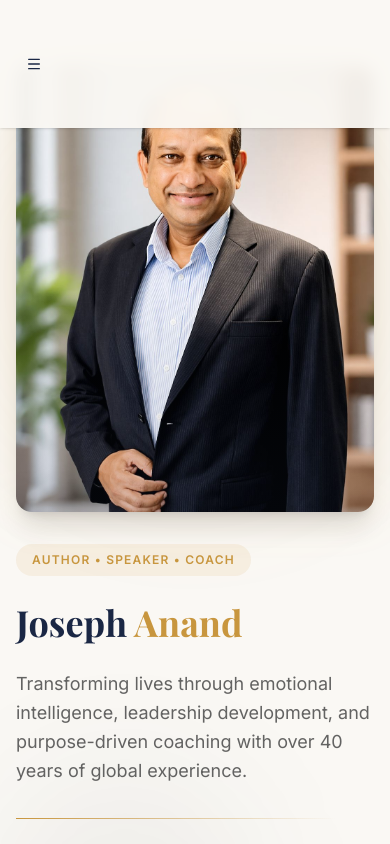
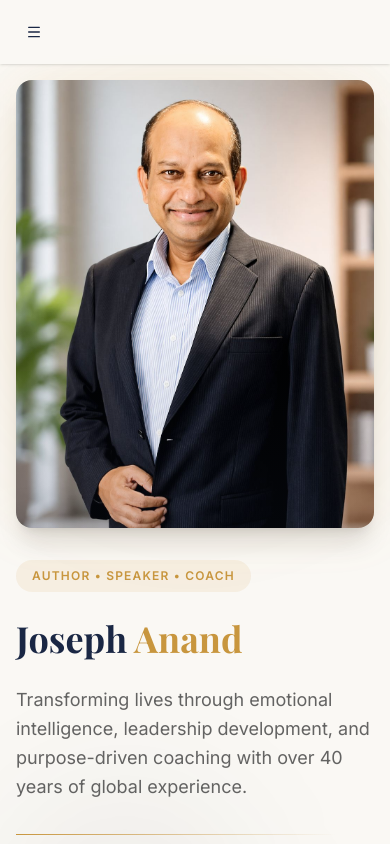
Before and after one commit to josephanand67/Apex-mediah, a Next.js app: page / in a window 390 px wide. Shown: the top 844 px of the page. Built offline with nearby package versions, Linux system fonts and the light colour scheme; a web font is replaced by a local one.

Commit message:
feat: adjust layout padding and header height in HeroSection and Navbar
Co-authored-by: josephanand67 <290361217+josephanand67@users.noreply.github.com>

```diff
--- a/components/home/hero-section.tsx
+++ b/components/home/hero-section.tsx
@@ -15,7 +15,7 @@ export const HeroSection = memo(function HeroSection() {
         <div className="absolute bottom-0 left-0 w-[250px] h-[250px] bg-navy/5 rounded-full blur-3xl" />
       </div>
 
-      <div className="relative mx-auto max-w-7xl px-4 sm:px-6 lg:px-8 py-16 sm:py-20 lg:py-32">
+      <div className="relative mx-auto max-w-7xl px-4 sm:px-6 lg:px-8 pt-20 pb-16 sm:pt-24 sm:pb-20 lg:pt-32 lg:pb-32">
         <div className="grid gap-8 sm:gap-10 lg:gap-16 lg:grid-cols-2 items-center lg:items-center">
           {/* Content - displayed second on mobile, first on desktop */}
           <div className="order-2 lg:order-1">
--- a/components/navbar.tsx
+++ b/components/navbar.tsx
@@ -32,7 +32,7 @@ function NavbarComponent() {
       )}
     >
       <nav className="mx-auto max-w-7xl px-4 sm:px-6 lg:px-8">
-        <div className="flex h-32 items-center justify-between">
+        <div className="flex h-16 sm:h-20 lg:h-24 items-center justify-between">
           {/* Logo */}
           <Link href="/" className="group hidden sm:flex items-center gap-3" prefetch={true}>
             <Image
@@ -40,7 +40,7 @@ function NavbarComponent() {
               alt="L.I.F.E. manifested LLP"
               width={320}
               height={107}
-              className="h-28 w-auto object-contain"
+              className="h-14 sm:h-16 lg:h-20 w-auto object-contain"
               priority
             />
           </Link>
```
